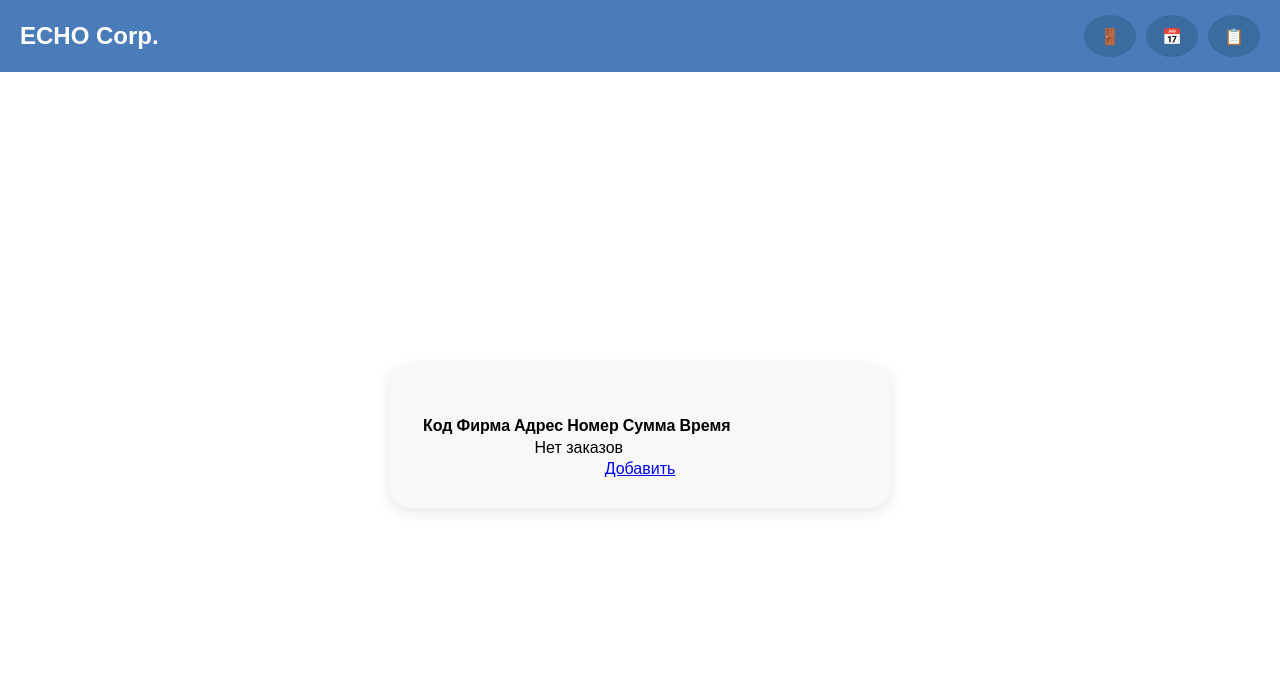
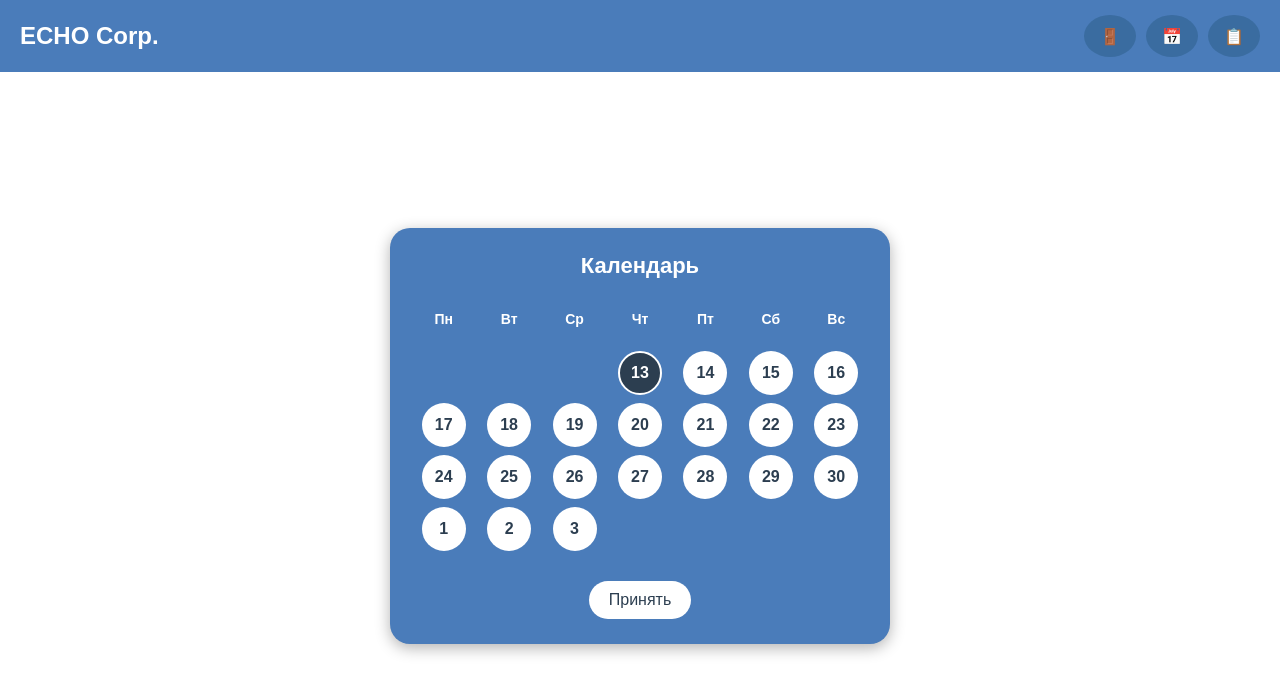
Before and after one commit to abletoburntheweb/echo_delivery_web, a Django app: page /admin/calendar/ in a window 1280 px wide. Shown: the top 694 px of the page. Run offline with Django 5.2, Linux system fonts and the light colour scheme; the visitor is signed in with stand-in values (Sample User, id 1).

Commit message:
fix admin calendar date selection

```diff
--- a/core/templates/admin_calendar.html
+++ b/core/templates/admin_calendar.html
@@ -1,11 +1,11 @@
+<!-- templates/core/admin_calendar.html -->
 <!DOCTYPE html>
 <html lang="ru">
 <head>
     <meta charset="UTF-8">
-    <title>{{ title }} | ECHO Corp.</title>
+    <title>Админ Календарь | ECHO Corp.</title>
     {% load static %}
-    <link rel="stylesheet" type="text/css" href="{% static 'core/css/a_admin.css' %}">
-    <link rel="stylesheet" type="text/css" href="{% static 'core/css/admin_orders.css' %}">
+    <link rel="stylesheet" type="text/css" href="{% static 'core/css/a_admin.css' %}?v=2">
 </head>
 <body>
     <div class="header">
@@ -18,44 +18,69 @@
     </div>
 
     <div class="main-content">
-        <div class="container">
-            <h2 class="panel-title">{{ title }}</h2>
+        <div class="container calendar-container">
+            <h2 class="weekday-title">Календарь</h2>
+            <div class="calendar-grid-wrapper">
+                <div class="weekdays-grid">
+                    <div class="weekday">Пн</div>
+                    <div class="weekday">Вт</div>
+                    <div class="weekday">Ср</div>
+                    <div class="weekday">Чт</div>
+                    <div class="weekday">Пт</div>
+                    <div class="weekday">Сб</div>
+                    <div class="weekday">Вс</div>
+                </div>
 
-            <div class="orders-container">
-                <table class="orders-table">
-                    <thead>
-                        <tr>
-                            <th>Код</th>
-                            <th>Фирма</th>
-                            <th>Адрес</th>
-                            <th>Номер</th>
-                            <th>Сумма</th>
-                            <th>Время</th>
-                            <th></th>
-                        </tr>
-                    </thead>
-                    <tbody>
-                        {% for order in orders %}
-                        <tr>
-                            <td>{{ order.id|default:"—" }}</td>
-                            <td>{{ order.company|default:"—" }}</td>
-                            <td>{{ order.address|default:"—" }}</td>
-                            <td>{{ order.phone|default:"—" }}</td>
-                            <td>{{ order.amount|default:"—" }}₽</td>
-                            <td>{{ order.time|default:"—" }}</td>
-                            <td><button class="delete-btn">🗑️</button></td>
-                        </tr>
-                        {% empty %}
-                        <tr>
-                            <td colspan="7" class="empty-orders">Нет заказов</td>
-                        </tr>
-                        {% endfor %}
-                    </tbody>
-                </table>
+                <div class="calendar-grid">
+                    {% for i in "0123456"|make_list %}
+                        {% if i|add:"0" < days.0.weekday %}
+                            <div class="empty-cell"></div>
+                        {% endif %}
+                    {% endfor %}
+                    {% for day_info in days %}
+                        <div class="day-btn{% if day_info.is_today %} selected{% endif %}" data-date="{{ day_info.date|date:'Y-m-d' }}">{{ day_info.date.day }}</div>
+                    {% endfor %}
+                </div>
             </div>
 
-            <a href="#" class="add-order-btn">Добавить</a>
+            <form id="calendar-form" method="post">
+                {% csrf_token %}
+                <input type="hidden" id="selected-date" name="selected_date" value="">
+                <button class="accept-button" type="submit">Принять</button>
+            </form>
         </div>
     </div>
+
+    <script>
+        document.addEventListener('DOMContentLoaded', function() {
+            const dayButtons = document.querySelectorAll('.day-btn');
+            const selectedDateInput = document.getElementById('selected-date');
+
+            function selectDay(button) {
+                dayButtons.forEach(btn => btn.classList.remove('selected'));
+                button.classList.add('selected');
+                selectedDateInput.value = button.getAttribute('data-date');
+            }
+
+            dayButtons.forEach(button => {
+                button.addEventListener('click', function() {
+                    selectDay(this);
+                });
+            });
+
+            if (selectedDateInput.value) {
+                const previouslySelectedButton = document.querySelector(`.day-btn[data-date="${selectedDateInput.value}"]`);
+                if (previouslySelectedButton) {
+                    selectDay(previouslySelectedButton);
+                }
+            } else {
+                const today = new Date().toISOString().split('T')[0];
+                const todayButton = document.querySelector(`.day-btn[data-date="${today}"]`);
+                if (todayButton) {
+                    selectDay(todayButton);
+                }
+            }
+        });
+    </script>
 </body>
 </html>
--- a/core/views.py
+++ b/core/views.py
@@ -186,9 +186,28 @@ def admin_orders_by_date_view(request):
 
     orders = Ordr.objects.filter(delivery_date=selected_date).select_related('id_company')
 
+    order_list = []
+    for order in orders:
+        total_amount = OrdrItem.objects.filter(
+            id_ordr=order
+        ).aggregate(
+            total=Sum(F('quantity') * F('id_dish__price'))
+        )['total'] or Decimal('0.00')
+
+        order_list.append({
+            'id': order.id_order,
+            'company': order.id_company.name,
+            'address': order.delivery_address,
+            'phone': order.id_company.phone,
+            'amount': total_amount,
+            'time': order.delivery_time.strftime('%H:%M') if order.delivery_time else '—',
+            'status': order.status
+        })
+
     return render(request, 'admin_orders_by_date.html', {
-        'orders': orders,
-        'selected_date': selected_date
+        'orders': order_list,
+        'selected_date': selected_date,
+        'title': f'Заказы на {selected_date.day} {["января", "февраля", "марта", "апреля", "мая", "июня", "июля", "августа", "сентября", "октября", "ноября", "декабря"][selected_date.month - 1]} {selected_date.year} года'
     })
 
 @user_passes_test(lambda u: u.is_superuser)
```
